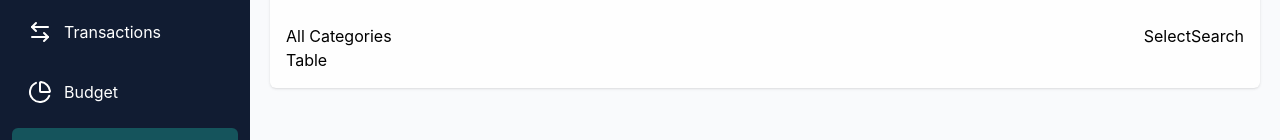
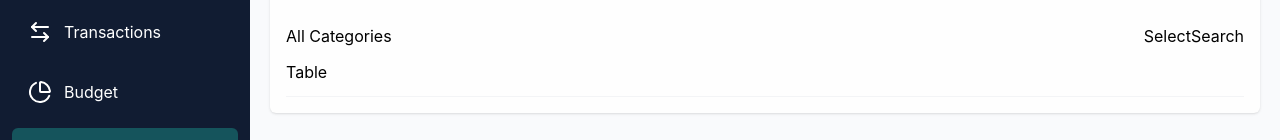
Before and after one commit to KamyabT/fintracker, a React (Vite) app: page /categories in a window 1280 px wide. Shown: the part 160-300 px from the top of the page. Built offline with nearby package versions, Linux system fonts and the light colour scheme; no server answers; sample sign-in values are in the browser's storage.

Commit message:
working on categories page

```diff
--- a/src/App.jsx
+++ b/src/App.jsx
@@ -15,13 +15,7 @@ import PublicRoute from "./components/PublicRoute";
 import { QueryClient, QueryClientProvider } from "@tanstack/react-query";
 import { ReactQueryDevtools } from "@tanstack/react-query-devtools";
 
-const queryClient = new QueryClient({
-  defaultOptions: {
-    queries: {
-      staleTime: 60 * 1000,
-    },
-  },
-});
+const queryClient = new QueryClient();
 
 function App() {
   return (
--- a/src/components/categories/CategoriesList.jsx
+++ b/src/components/categories/CategoriesList.jsx
@@ -4,7 +4,9 @@ const CategoriesList = () => {
   return (
     <div>
       <CategoriesListHeader />
-      <div>Table</div>
+      <div className="grid grid-cols-[50px_1fr_1fr_1.5fr_1fr_1fr] border-b-1 border-gray-100 py-3 mb-0">
+        Table
+      </div>
     </div>
   );
 };
--- a/src/components/ui/SelectPerPage.jsx
+++ b/src/components/ui/SelectPerPage.jsx
@@ -1,7 +1,13 @@
+import { useEffect } from "react";
 import { useTransactions } from "../../context/TransactionsContext";
 
 const SelectPerPage = () => {
   const { setPerPage } = useTransactions();
+
+  useEffect(()=> {
+    setPerPage(5)
+  }, [])
+
 
 
   function handlePerPage(e) {
--- a/src/context/TransactionsContext.jsx
+++ b/src/context/TransactionsContext.jsx
@@ -21,20 +21,23 @@ export function TransactionsContextProvider({ children }) {
   const [showTransactionModal, setShowTransactionModal] = useState(false);
   const [transactionToEdit, setTransactionToEdit] = useState(null);
 
-  /***********React Query***********/
+  /***********React Queries***********/
   const { data: categories } = useQuery({
     queryKey: ["categories"],
     queryFn: getCategories,
+    staleTime: 0
   });
 
   const { data: allTransaction } = useQuery({
     queryKey: ["allTransaction"],
     queryFn: getAllTransactions,
+    staleTime : 60 * 1000
   });
 
   const { data: transactionsData, isLoading } = useQuery({
     queryKey: ["transactions", currentPage, perPage],
     queryFn: () => getTransactions(currentPage, perPage),
+    staleTime: 60 * 1000
   });
 
   const { data: dashboardTransactionsData, isLoading: isLoadingDashboardTransactions } =
```
